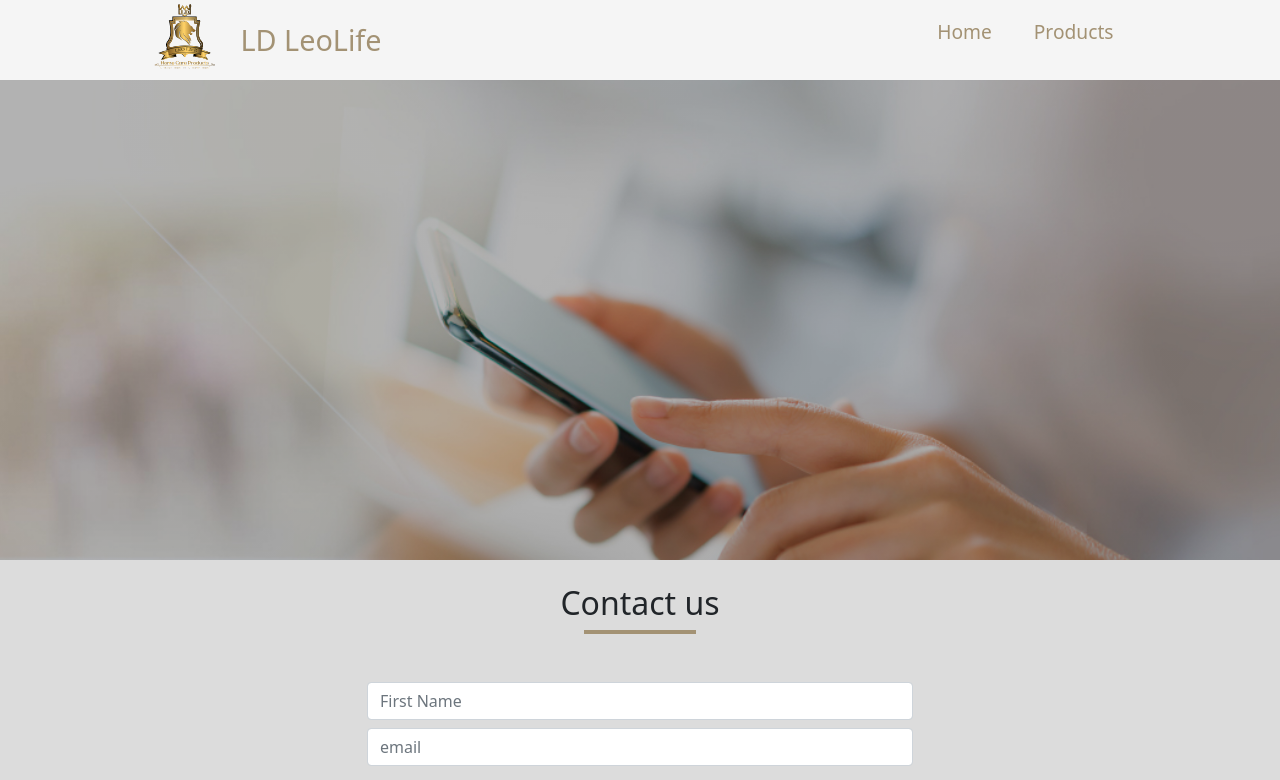
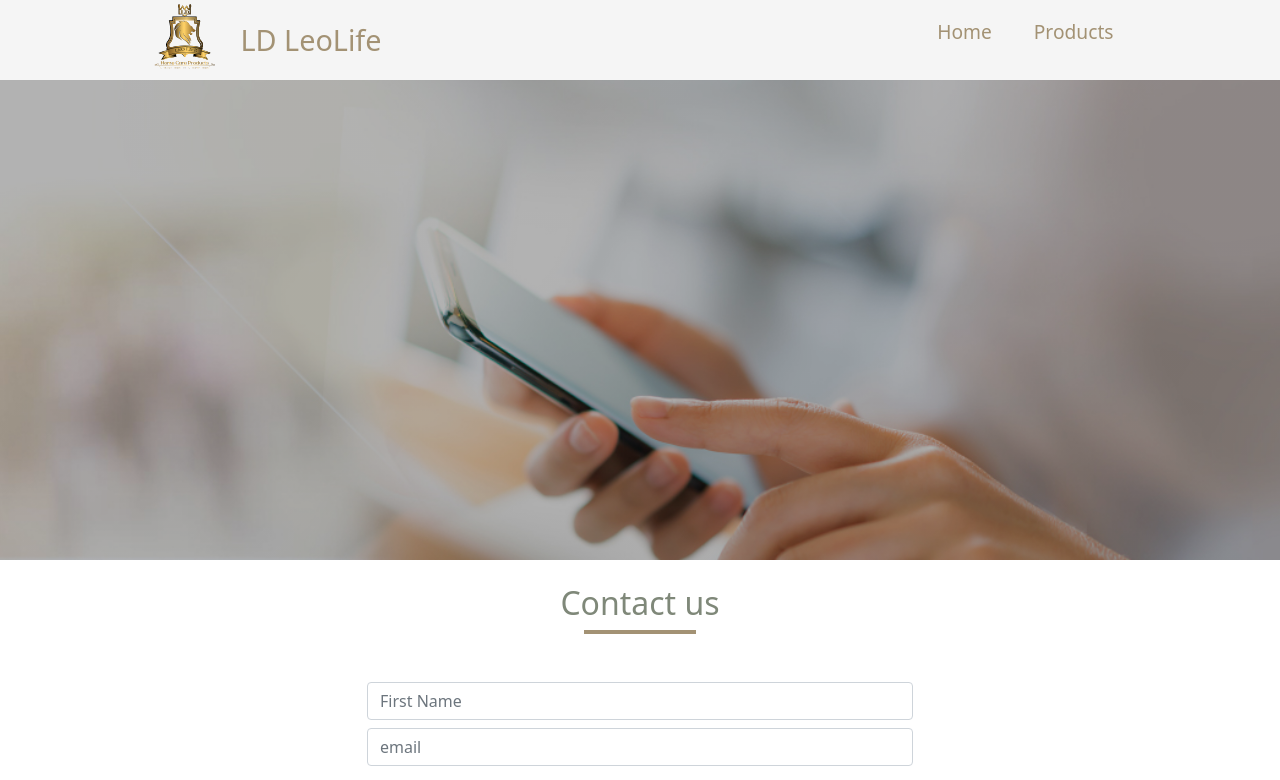
Before and after one commit to laroshan/leolife-webapp, a React (Create React App) app: page /contact in a window 1280 px wide. Shown: the top 780 px of the page. Built offline with nearby package versions, Linux system fonts and the light colour scheme; no server answers.

Commit message:
commit 21

```diff
--- a/src/App.css
+++ b/src/App.css
@@ -20,7 +20,10 @@
 }
 
 .app {
-  background: var(--Lightgrey);
+  background: var(--mainWhite);
+  @media screen and (max-width: 960px) {
+    background: var(--Lightgrey);
+  }
 }
 
 .main-link {
--- a/src/Components/HomePage/FeaturedProducts.js
+++ b/src/Components/HomePage/FeaturedProducts.js
@@ -31,7 +31,7 @@ function FeaturedProducts() {
           </ProductConsumer>
         </div>
         <div className="row mt-5">
-          <div className="col text-center my-5">
+          <div className="col text-center my-3">
             <Link to="/products" className="main-link">
               More Products
             </Link>
--- a/src/Components/TitleComponent.js
+++ b/src/Components/TitleComponent.js
@@ -15,6 +15,7 @@ export default TitleComponent;
 
 const TitleWrapper = styled.div`
   text-align: ${(props) => (props.center ? "center" : "left")};
+  color: #7f8879;
   .title-under-line {
     height: 0.25rem;
     width: 7rem;
```
